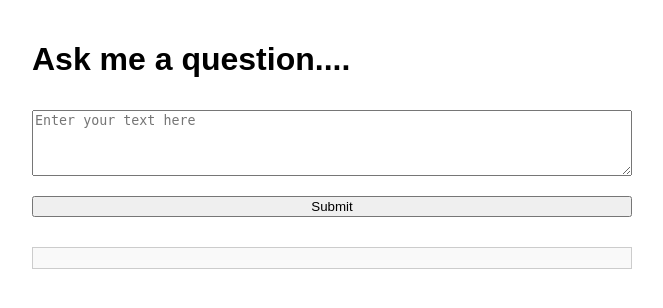
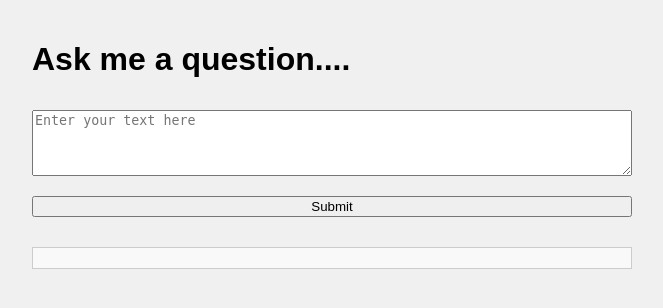
Before and after one commit to matthewschumaecker/askllm, a Flask app: template templates/index.html in a window 1280 px wide. Shown: the top 308 px of the page, without its empty margins (308-971 px from the left). Run offline with Flask 3, Linux system fonts and the light colour scheme; the template is opened without the code that fills it, so the values that code supplies are empty.

Commit message:
fix: Add background color to body in index.html

```diff
--- a/templates/index.html
+++ b/templates/index.html
@@ -10,6 +10,7 @@
             max-width: 600px;
             margin: 0 auto;
             padding: 20px;
+            background-color: #f0f0f0; /* Light grey */
         }
         form {
             display: flex;
```
